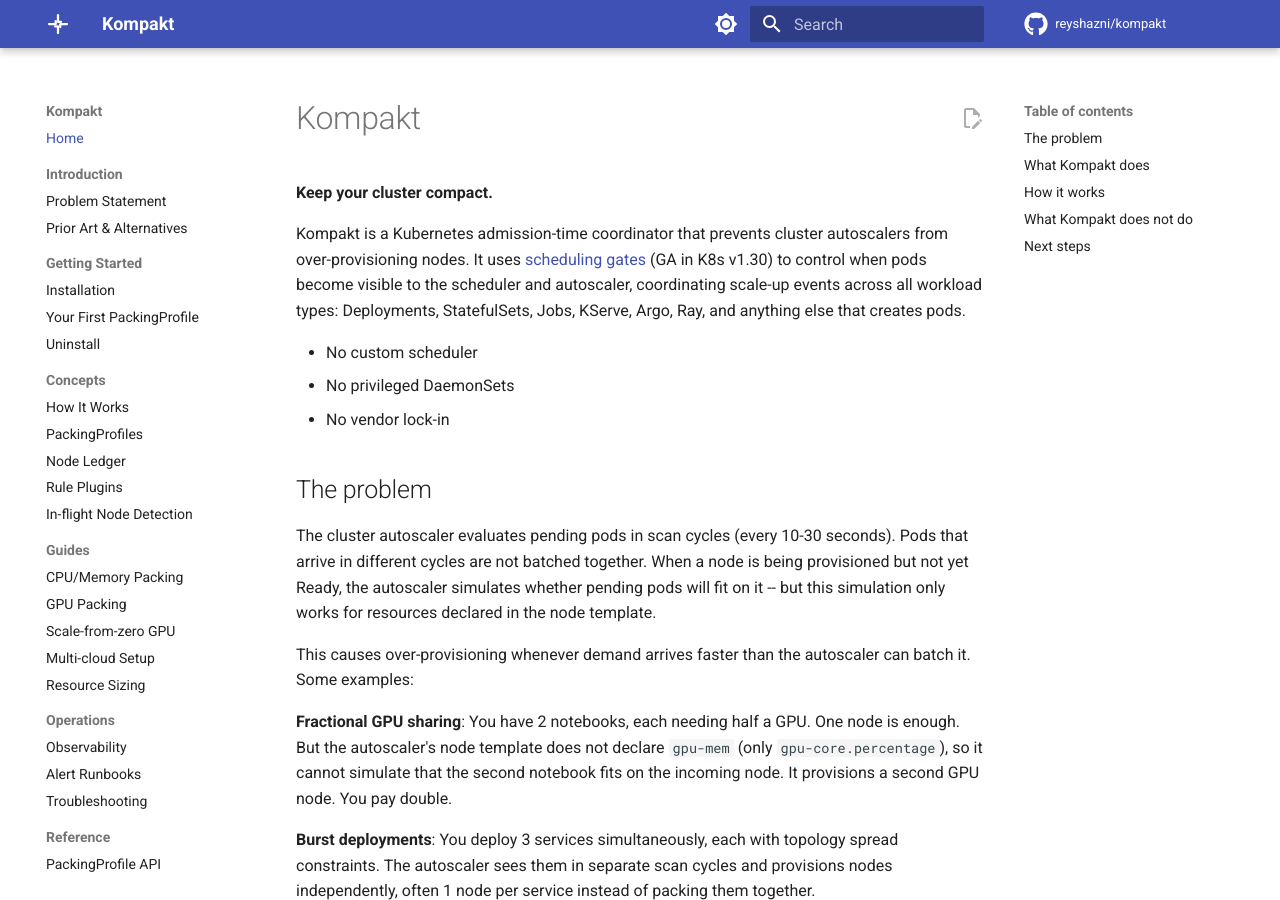
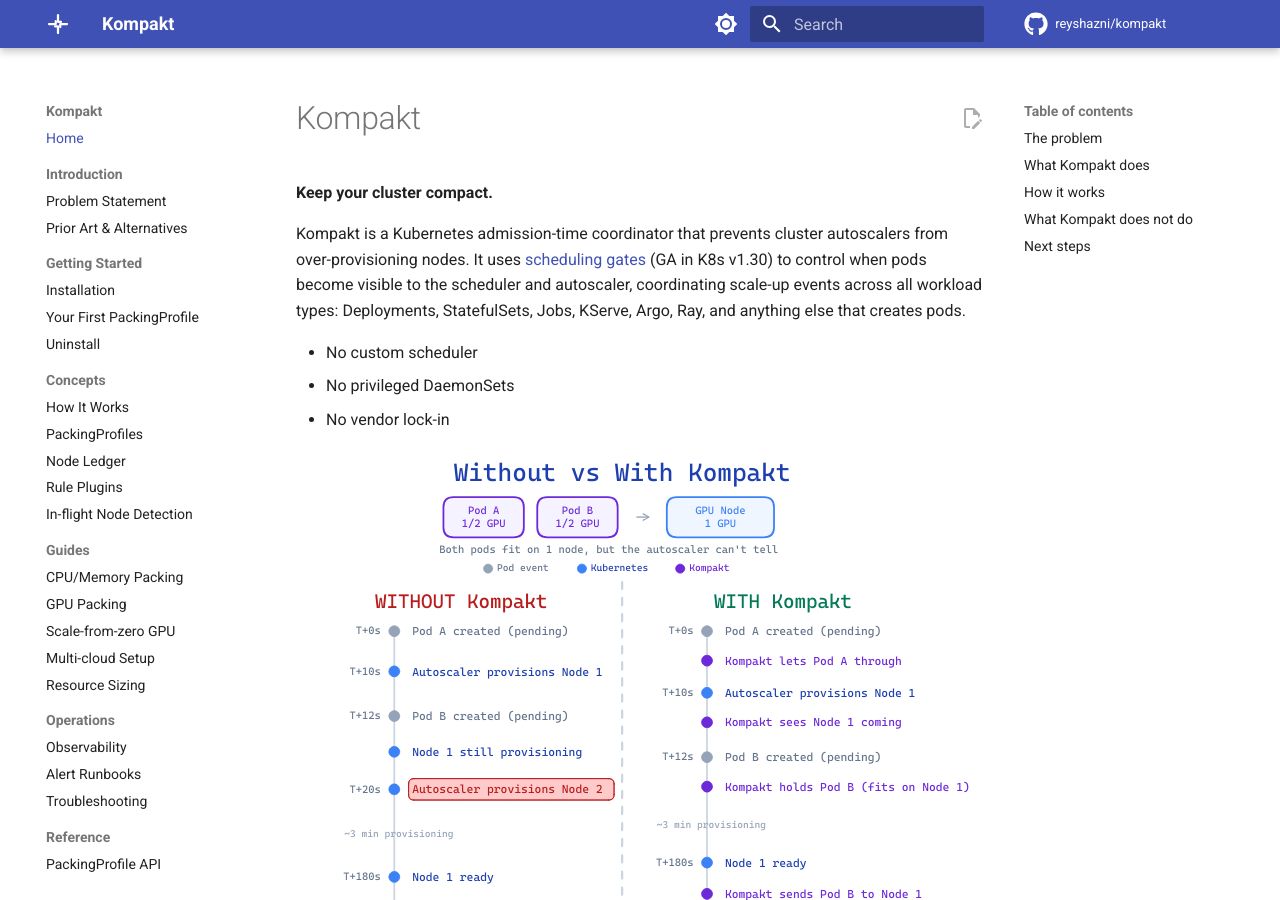
Before and after one commit to reyshazni/kompakt, an MkDocs documentation site: the page built from docs/index.md, in a window 1280 px wide and 900 px high. Built offline with MkDocs 1.6.1 and Material for MkDocs 9.7.7, drawn with Linux system fonts in a browser that asks for light colours; comment, search, counter and statistics services are not loaded.

Commit message:
docs: add without-vs-with comparison diagram to home page

```diff
--- a/docs/index.md
+++ b/docs/index.md
@@ -7,6 +7,8 @@
 - No custom scheduler
 - No privileged DaemonSets
 - No vendor lock-in
+
+![Without vs With Kompakt](diagrams/07-without-vs-with-kompakt.svg)
 
 ## The problem
 
```
Also changed, not shown: docs/diagrams/07-without-vs-with-kompakt.svg (added).
